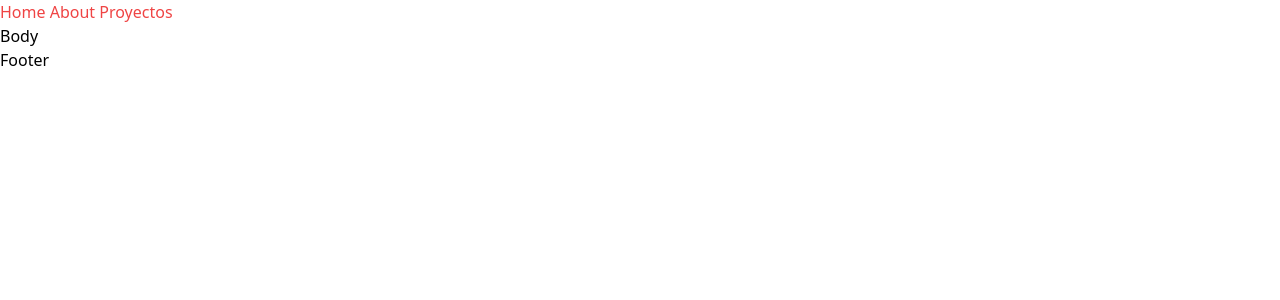
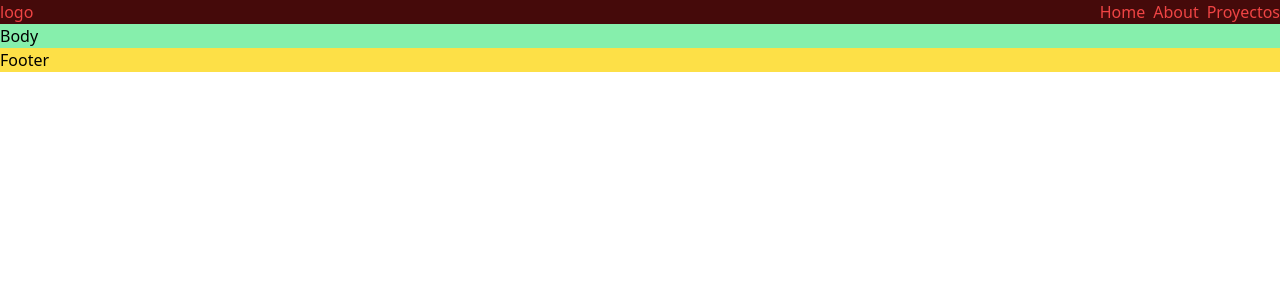
Before and after one commit to uri1490/ProyectoPortafolio, a React (Vite) app: page / in a window 1280 px wide. Shown: the top 300 px of the page. Built offline with nearby package versions, Linux system fonts and the light colour scheme.

Commit message:
se crean divisiones

```diff
--- a/src/components/Body.jsx
+++ b/src/components/Body.jsx
@@ -1,5 +1,5 @@
 import React from "react";
 
 export const Body = () => {
-  return <div>Body</div>;
+  return <div className="bg-green-300">Body</div>;
 };
--- a/src/components/Encabezado.jsx
+++ b/src/components/Encabezado.jsx
@@ -3,8 +3,13 @@ import React from "react";
 export const Encabezado = () => {
   return (
     <>
-      <nav className="navbar bg-dark w-full justify-center text-red-500">
-        Home About Proyectos
+      <nav className="navbar bg-red-950 flex bg-dark w-full justify-between text-red-500">
+        <div>logo</div>
+        <div className="space-x-2">
+          <a href="">Home</a>
+          <a href="">About</a>
+          <a href="">Proyectos</a>
+        </div>
       </nav>
     </>
   );
--- a/src/components/Footer.jsx
+++ b/src/components/Footer.jsx
@@ -1,5 +1,5 @@
 import React from "react";
 
 export const Footer = () => {
-  return <div>Footer</div>;
+  return <div className="bg-yellow-300">Footer</div>;
 };
```
